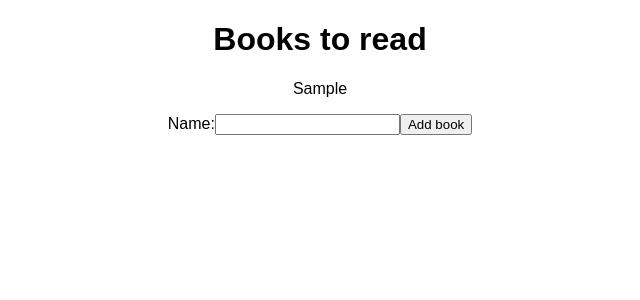
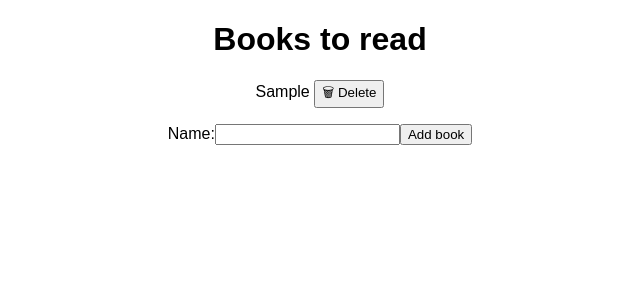
Before and after one commit to themarquisdesheric/booklist-redux, a React (Create React App) app in the folder app/: page / in a window 1280 px wide. Both pictures are taken after typing "Sample" into the empty fields and a click on the input "Add book". Shown: the top 300 px of the page, without its empty margins (320-960 px from the left). Built offline with nearby package versions, Linux system fonts and the light colour scheme.

Commit message:
created DeleteButton component

```diff
--- a/app/src/components/Book.jsx
+++ b/app/src/components/Book.jsx
@@ -1,9 +1,10 @@
 import React from 'react';
 import PropTypes from 'prop-types';
+import DeleteButton from './DeleteButton';
 
 const Book = ({ book }) => (
   <li>
-    {book.title}
+    {book.title} <DeleteButton />
   </li>
 );
 
--- /dev/null
+++ b/app/src/components/DeleteButton.jsx
@@ -0,0 +1,14 @@
+import React from 'react';
+import PropTypes from 'prop-types';
+
+const DeleteButton = ({ removeBook }) => (
+  <button onClick={removeBook}>
+    🗑 Delete
+  </button>
+);
+
+DeleteButton.propTypes = {
+  removeBook: PropTypes.func.isRequired
+};
+
+export default DeleteButton;
```
